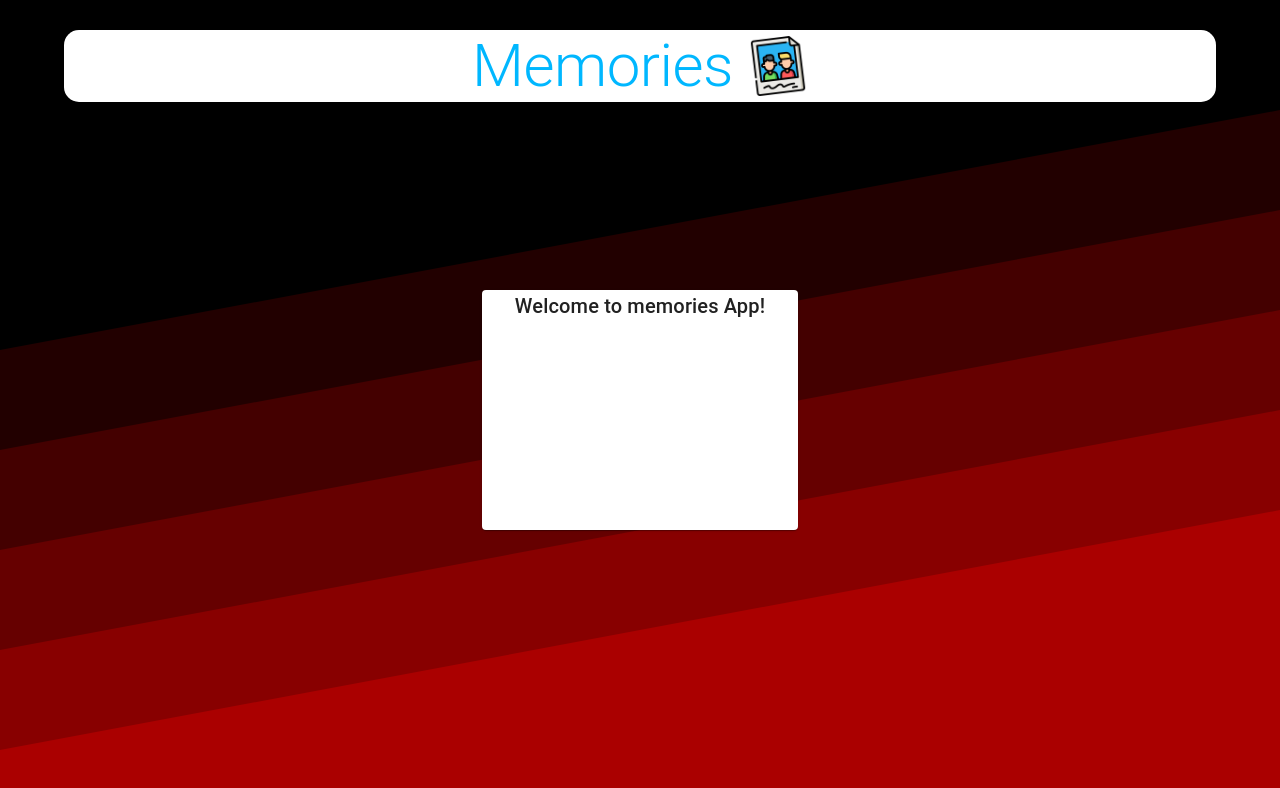
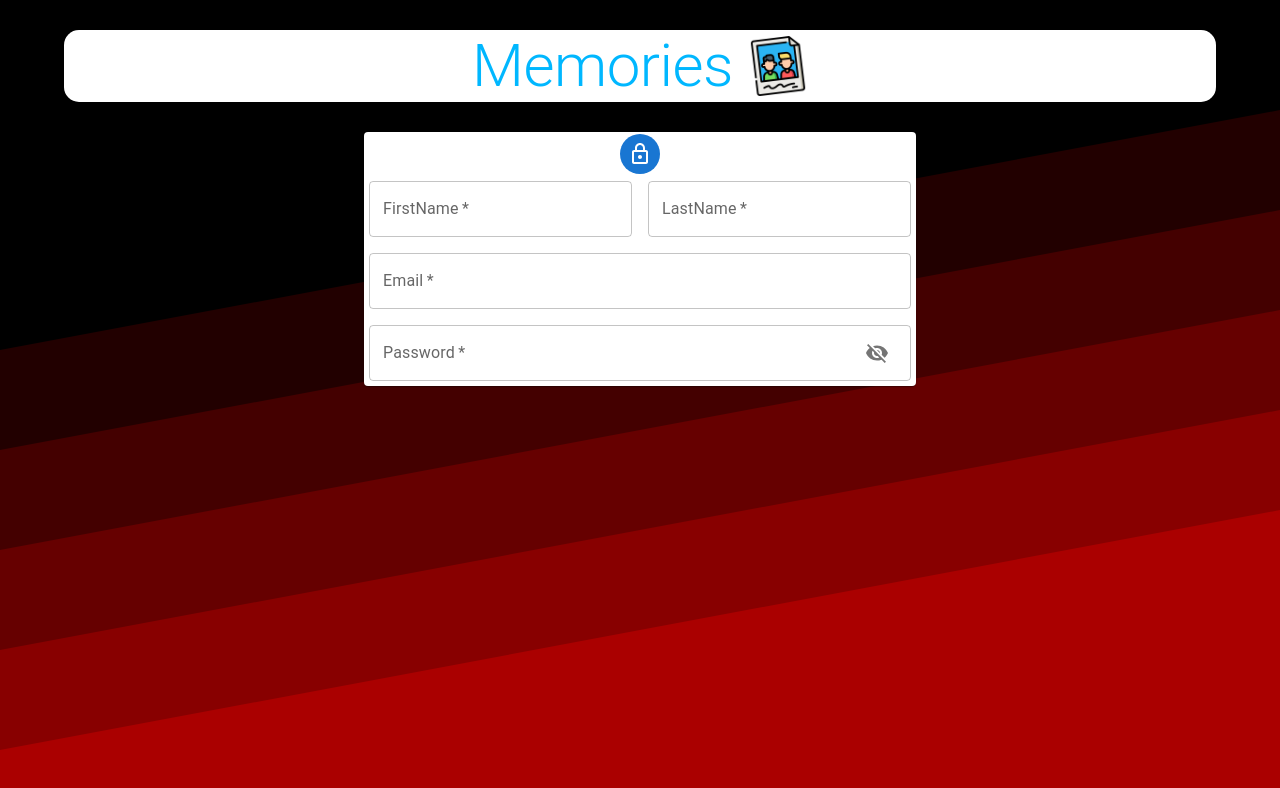
Before and after one commit to AlexeyTuzov/memories, a React (Create React App) app in the folder client/: page /auth in a window 1280 px wide. Shown: the top 788 px of the page. Built offline with nearby package versions, Linux system fonts and the light colour scheme.

Commit message:
Fixed bug with AuthCard markdown

```diff
--- a/client/src/components/AuthCard/AuthCard.tsx
+++ b/client/src/components/AuthCard/AuthCard.tsx
@@ -1,36 +1,82 @@
-import { Box, Grid, Paper, Typography, Button, TextField } from '@mui/material';
+import { Box, Grid, Paper, Typography, Button, TextField, Avatar, Container } from '@mui/material';
+import { LockOutlined } from '@mui/icons-material';
 import React, { FC } from 'react';
+import { IUser } from '../../../../server/src/models/user';
+import Input from './Input';
+import { userInputs } from './AuthWrap';
 
-const AuthCard: FC = () => {
+interface AuthCardProps {
+    handleSubmit: (e: React.FormEvent) => void;
+    handleInput: (e: React.ChangeEvent<HTMLInputElement>) => void;
+    userData: IUser;
+}
+
+const AuthCard: FC<AuthCardProps> = (props) => {
+
     return (
-		<Grid container sx={{
-			justifyContent: 'center'
+        <Container
+            component='main'
+            maxWidth='sm'
+            sx={{
+                display: 'flex',
+                flexDirection: 'column',
+                alignItems: 'center'
             }}
         >
-			<Grid item xs={12} sm={3}>
+
+
             <Paper sx={{
-					minHeight: '30vh',
-					marginTop: '50%'
+                display: 'flex',
+                flexDirection: 'column',
+                alignItems: 'center'
             }}
             >
+                <Avatar sx={{ margin: '2px', bgcolor: 'primary.main' }}>
+                    <LockOutlined/>
+                </Avatar>
                 <Box
                     component='form'
                     autoComplete='false'
                     noValidate
+                    onSubmit={props.handleSubmit}
                     sx={{
-							display: 'flex',
-							justifyContent: 'center',
+
+                        alignContent: 'center',
                         margin: '5px'
                     }}
                 >
-						<Typography variant='h6' component='header'>
-							Welcome to memories App!
-						</Typography>
+                    <Grid container spacing={2} >
+                        <Input value={props.userData.userFirstName}
+                               half
+                               name={userInputs.userFirstName}
+                               label='FirstName'
+                               type='text'
+                               handleInput={props.handleInput}/>
+
+                        <Input value={props.userData.userLastName}
+                               half
+                               name={userInputs.userLastName}
+                               label='LastName'
+                               type='text'
+                               handleInput={props.handleInput}/>
+
+                        <Input value={props.userData.userEmail}
+                               name={userInputs.userEmail}
+                               label='Email'
+                               type='email'
+                               handleInput={props.handleInput}/>
+
+                        <Input value={props.userData.userPassword}
+                               name={userInputs.userPassword}
+                               label='Password'
+                               type='password'
+                               handleInput={props.handleInput}/>
+                    </Grid>
 
                 </Box>
             </Paper>
-			</Grid>
-		</Grid>
+
+        </Container>
     )
 }
 
--- a/client/src/components/AuthCard/AuthWrap.tsx
+++ b/client/src/components/AuthCard/AuthWrap.tsx
@@ -1,9 +1,43 @@
-import React, { FC } from "react";
-import AuthCard from "./AuthCard";
+import React, { FC, useState } from 'react';
+import AuthCard from './AuthCard';
+import { IUser } from '../../../../server/src/models/user';
+import { useDispatch } from 'react-redux';
+
+export enum userInputs {
+    userEmail = 'userEmail',
+    userPassword = 'userPassword',
+    userFirstName = 'userFirstName',
+    userLastName = 'userLastName'
+}
 
 const AuthWrap: FC = () => {
+
+    const dispatch = useDispatch();
+
+    const blankUser: IUser = {
+        userEmail: '',
+        userPassword: '',
+        userFirstName: '',
+        userLastName: ''
+    }
+
+    const [userData, setUserData] = useState<IUser>(blankUser);
+
+    const handleSubmit = (e: React.FormEvent) => {
+        e.preventDefault();
+    }
+
+    const handleInput = (e: React.ChangeEvent<HTMLInputElement>) => {
+        const value: string = e.target.value;
+        const fieldName = e.target.name;
+        setUserData({ ...userData, [fieldName]: value });
+    }
+
     return (
-        <AuthCard />
+        <AuthCard
+            handleSubmit={handleSubmit}
+            handleInput={handleInput}
+            userData={userData}/>
     );
 }
 
--- /dev/null
+++ b/client/src/components/AuthCard/Input.tsx
@@ -0,0 +1,48 @@
+import React, { FC, useState } from 'react';
+import { TextField, Grid, InputAdornment, IconButton } from '@mui/material';
+import { Visibility, VisibilityOff } from '@mui/icons-material';
+
+interface InputProps {
+    half?: boolean,
+    name: string,
+    label: string,
+    value: string,
+    type: string,
+    handleInput: (e: any) => void
+}
+
+const Input: FC<InputProps> = (props) => {
+
+    const [isPasswordVisible, setIsPasswordVisible] = useState(false);
+    const handlePasswordVisibility = () => {
+        setIsPasswordVisible( prev => !prev);
+    }
+
+    return (
+        <Grid item xs={12} sm={props.half ? 6 : 12}>
+            <TextField
+                variant='outlined'
+                name={props.name}
+                required
+                fullWidth
+                type={ props.type === 'password' && !isPasswordVisible ? 'text' : props.type }
+                label={props.label}
+                value={props.value}
+                onChange={props.handleInput}
+                InputProps={
+                    props.name === 'userPassword' ?
+                        {
+                            endAdornment: (<InputAdornment position='end'>
+                                <IconButton onClick={handlePasswordVisibility}>
+                                    {isPasswordVisible ? <Visibility/> : <VisibilityOff />}
+                                </IconButton>
+                            </InputAdornment>)
+                        } : undefined
+                }
+            >
+            </TextField>
+        </Grid>
+    );
+}
+
+export default Input;
```
Also changed, not shown: client/src/App.tsx (+7 -7 lines), client/src/components/Form/Form.tsx (+11 -11 lines), client/src/components/Form/FormWrap.tsx (+5 -5 lines), client/src/components/Main/MainWrap.tsx (+8 -8 lines), client/src/components/Navbar/Navbar.tsx (+8 -5 lines), 1 other file (tests, documents, lock files or other folders). Lines whose indentation alone changed are shown as unchanged.
